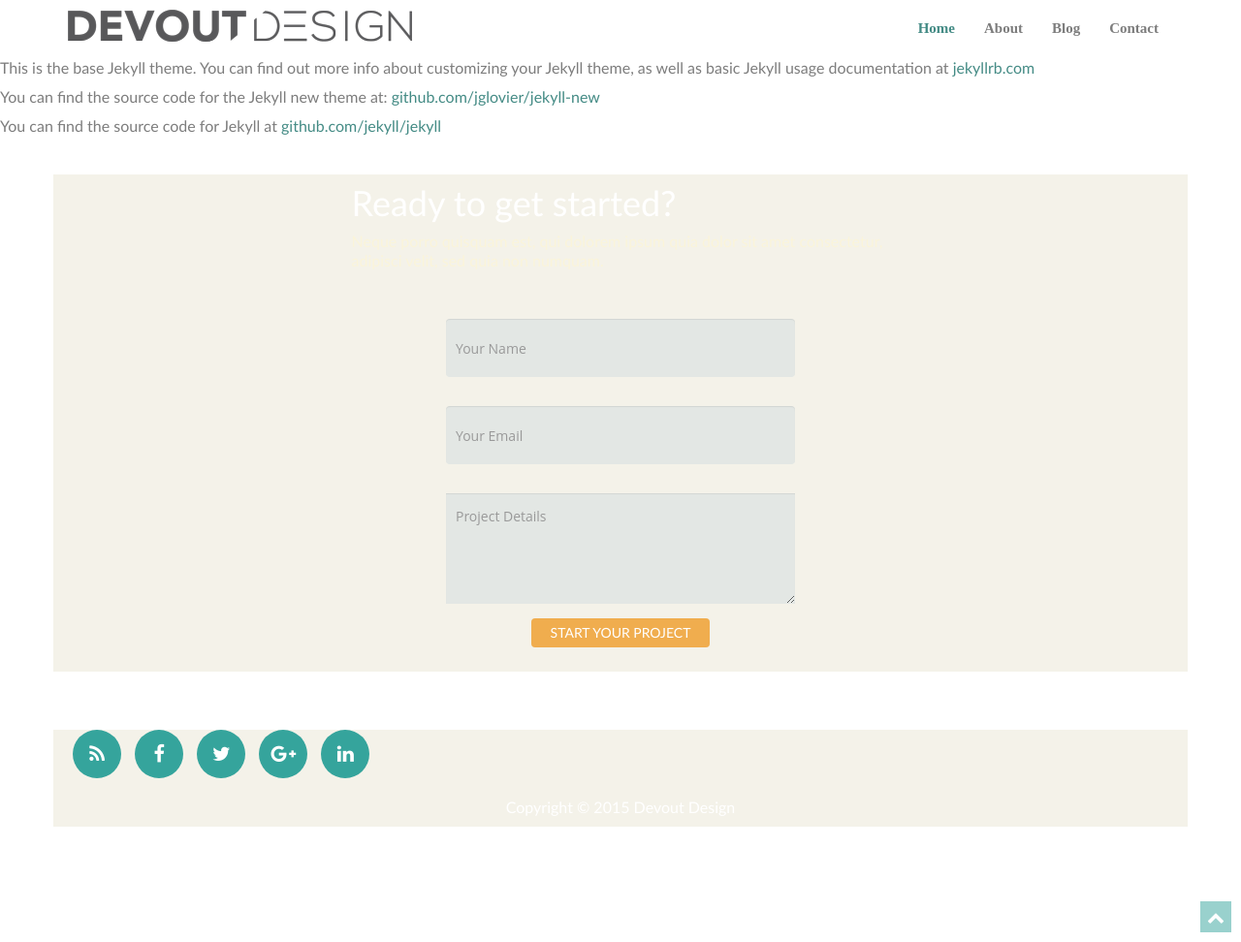
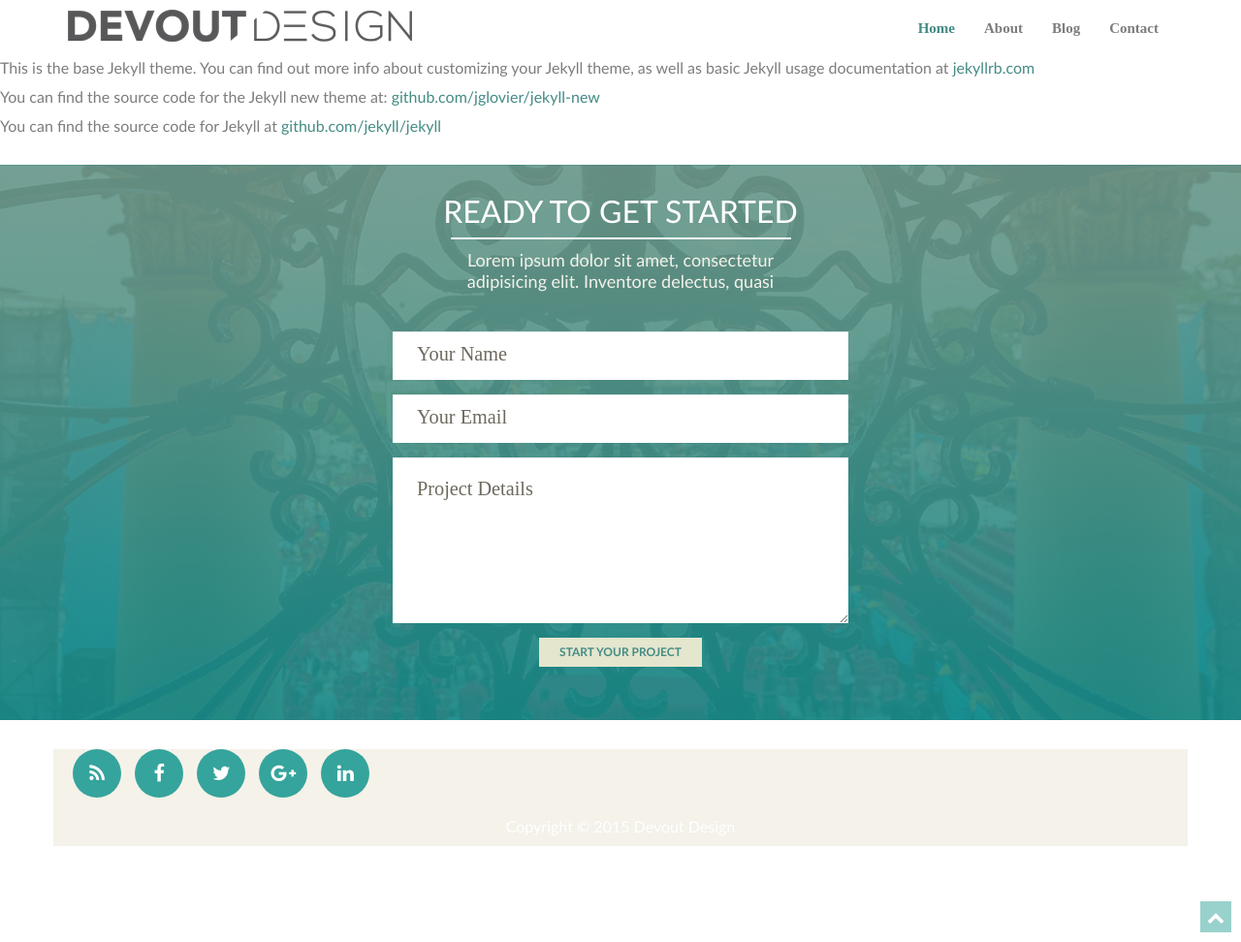
Before and after one commit to devoutdesign/devoutdesign.github.io, a Jekyll site: the page built from about.md, in a window 1280 px wide and 972 px high. Shown: the whole window at 97% size. Built offline with Jekyll 4.4.1, drawn with Linux system fonts in a browser that asks for light colours; nearby versions of some CDN libraries.

Commit message:
Contact section polish

```diff
--- a/_includes/contact.html
+++ b/_includes/contact.html
@@ -1,37 +1,37 @@
-<section id="section-contact" class="section appear clearfix">
+<section id="section-contact" class="section section-contact">
     <div class="container" id="contactForm">
-        <div class="row mar-bot40">
-            <div class="col-md-offset-3 col-md-6">
-                <div class="section-header">
-                    <h1 class="section-heading animated" data-animation="bounceInUp" id="formHeader">Ready to get started?</h1>
-                    <p class="formText">Neque porro quisquam est, qui dolorem ipsum quia dolor sit amet consectetur, adipisci velit, sed quia non numquam.</p>
+        <div class="row">
+            <div class="col-md-12">
+                <div class="title-wrapper">
+                    <h1 class="section-title">Ready to get started</h1>
+                    <p class="subheading">Lorem ipsum dolor sit amet, consectetur adipisicing elit. Inventore delectus, quasi</p>
                 </div>
             </div>
         </div>
         <div class="row">
-            <div class="col-md-4 col-md-offset-4">
+            <div class="col-md-5">
                 <div class="cform" id="contact-form">
                     <div id="sendmessage">
                         Your message has been sent. Thank you!
                     </div>
-                    <form action="contact/contact.php" method="post" role="form" class="contactForm">
+                    <form action="contact/contact.php" method="post" role="form" class="contact-form">
                         <div class="form-group">
                             <label class="sr-only" for="name">Your Name</label>
-                            <input type="text" name="name" class="form-control" id="name" placeholder="Your Name" data-rule="maxlen:4" data-msg="Please enter at least 4 chars" />
+                            <input type="text" name="name" class="form-control" id="name" placeholder="Your Name" data-rule="maxlen:4" data-msg="Please enter at least 4 chars" required />
                             <div class="validation"></div>
                         </div>
                         <div class="form-group">
                             <label class="sr-only" for="email">Your Email</label>
-                            <input type="email" class="form-control" name="email" id="email" placeholder="Your Email" data-rule="email" data-msg="Please enter a valid email" />
+                            <input type="email" class="form-control" name="email" id="email" placeholder="Your Email" data-rule="email" data-msg="Please enter a valid email" required />
                             <div class="validation"></div>
                         </div>
                         <div class="form-group">
                             <label class="sr-only" for="message">Project Details</label>
-                            <textarea class="form-control" name="message" rows="5" placeholder="Project Details" data-rule="required" data-msg="Please detail your project"></textarea>
+                            <textarea class="form-control" name="message" rows="5" placeholder="Project Details" data-rule="required" data-msg="Please detail your project" required></textarea>
                             <div class="validation"></div>
                         </div>
-                        <div id="submit">
-                            <button type="submit" class="btn btn-warning">START YOUR PROJECT</button>
+                        <div class="submit-btn-wrapper">
+                            <button type="submit" class="btn">START YOUR PROJECT</button>
                         </div>
                     </form>
                 </div>
--- a/assets/_sass/btn/_btn.scss
+++ b/assets/_sass/btn/_btn.scss
@@ -4,15 +4,25 @@
 .btn {
     padding: 8px 20px;
     line-height: 1;
+    border-radius: 0;
+    background-color: $tan;
+    text-transform: uppercase;
+    font-weight: 700;
+    font-size: .75em;
+    border-radius: 0;
+    color: $teal;
 }
 
 .btn-theme {
     background: #79CDC0;
 }
 
-.btn-theme:hover,.btn-theme:focus,.btn-theme:active{
+.btn-theme:hover,
+.btn-theme:focus,
+.btn-theme:active{
     background: #35A49C;
 }
+
 .btn-cta,.btn-cta.btn-lg {
     background: #35A49C;
     border-color: #79CDC0;
@@ -20,10 +30,6 @@
 
 .btn-cta:focus,.btn-cta:active{
    border-color: #35A49C;
-}
-
-.btn {
-    border: 0;
 }
 
 .btn.bold {
@@ -34,6 +40,7 @@
     color: #ffffff;
     border-bottom: 4px solid;
 }
+
 .btn-cta:hover {
     color: #ffffff;
 }
--- a/assets/_sass/contact/_contact.scss
+++ b/assets/_sass/contact/_contact.scss
@@ -1,91 +1,108 @@
+// =========================================================================
+//  Contact
+//==========================================================================
+.section-contact {
+    background-image: url(/assets/images/iron-image.png);
+    background-size: cover;
+    background-position: center;
 
-/*===========================
-  --- Contact ----
-=========================== */
-
-.validation {
-  color:#35A49C;
+    .container {
+        padding: 30px 0;
+        background-color: transparent;
     }
 
-.validation {
-    display:none;
-    margin: 0 0 20px;
-    font-weight:400;
-    font-size:13px;
+    .col-md-5 {
+        margin: 0 auto;
+        float: none;
     }
 
-#sendmessage {
-    border:1px solid #fff;
-    display:none;
-    text-align:center;
-    padding:15px 12px 15px;
-    margin:10px 0;
-    font-weight:600;
-    margin-bottom:30px;
+    .section-title {
+        color: $white;
+        font-size: 2em;
+        &:after {
+            width: 30%;
+            background-color: $white;
+        }
     }
 
-#sendmessage.show,.show  {
-    display:block;
+    .subheading {
+        max-width: 33%;
+        color: $cream;
+        font-size: 1.125em;
     }
 
-#contact-form {
+    .cform {
         position: relative;
         z-index: 999;
     }
 
-#contact-form input[type=text],#contact-form input[type=email], .contactForm textarea {
+    // Placeholder text styles
+    ::-webkit-input-placeholder {
+        font-family: $serif;
+        font-size: 1.125em;
+        color: $brown;
+    }
+    :-moz-placeholder {
+        font-family: $serif;
+        font-size: 1.125em;
+        color: $brown;
+    }
+    ::-moz-placeholder {
+        font-family: $serif;
+        font-size: 1.125em;
+        color: $brown;
+    }
+    :-ms-input-placeholder {
+        font-family: $serif;
+        font-size: 1.125em;
+        color: $brown;
+    }
+
+    #contact-form input[type=text],
+    #contact-form input[type=email] {
+        margin-bottom: 15px;
+    }
+
+    #contact-form input[type=text],
+    #contact-form input[type=email],
+    #contactForm textarea {
         width: 100%;
-    background: rgba(227, 231, 228, 1);
-    font-family: 'Open Sans', sans serif;
+        background: $white;
+        color: $dark-gray;
+        font-family: $serif;
         border: 0;
-    font-size:14px;
+        border-radius: 0;
+        font-size: 1.125em;
         text-align: left;
         vertical-align: middle;
-    padding:0 10px;
+        padding: 25px;
     }
-#contact-form input[type=text]:focus,#contact-form input[type=email]:focus, .contactForm textarea:focus {
-    background: rgba(101, 106, 100, 1);
-    color: #eff1ef;
+
+    #contact-form input[type=text]:focus,
+    #contact-form input[type=email]:focus,
+    #contactForm textarea:focus {
+        background-color: darken($white, 15%);
         box-shadow: none;
-    -moz-box-shadow: none;
-    -webkit-box-shadow: none;
         transition: background 0.25 ease-in;
         -moz-transition: background 0.25 ease-in;
         -webkit-transition: background 0.25 ease-in;
     }
-#contact-form input[type=text],#contact-form input[type=email] {
-    height: 60px;
-    margin-bottom:30px;
+
+
+    #contact-form input[type=submit]:hover,
+    #contact-form input[type=submit]:active {
+        background: $dark-gray !important;
     }
-#contact-form input[type=submit] {
-    color: #fff;
-    width: 185px;
-    height: 60px;
-    text-shadow: none;
-    font-size: 14px;
-    padding:0.5em;
-    letter-spacing: 0.05em;
-    margin: 0 0 20px 0;
-    display: block;
-    border: 0;
-    text-transform: none;
-    border-radius: 0;
-    -moz-border-radius: 0;
-    -webkit-border-radius: 0;
-    box-shadow: none;
-    -moz-box-shadow: none;
-    -webkit-box-shadow: none;
-}
-#contact-form input[type=submit]:hover, #contact-form input[type=submit]:active {
-    background: #43413e !important;
-}
+
     #contact-form textarea {
         padding-top: 1em;
     }
 
+    .submit-btn-wrapper {
+        text-align: center;
+    }
+
     textarea.form-control {
-  -webkit-border-radius: 0;
-     -moz-border-radius: 0;
         border-radius: 0;
     }
 
@@ -96,28 +113,40 @@ div.cform-response-output {
         margin-top: 0.5em !important;
         padding: 0.5em !important;
         border-radius: 4px;
-    -moz-border-radius: 4px;
-    -webkit-border-radius: 4px;
     }
+
+    .validation {
+        color: $teal;
+    }
+
+    .validation {
+        display: none;
+        margin: 0 0 20px;
+        font-size: .75em;
+    }
+
+    #sendmessage {
+        border: 1px solid $white;
+        display: none;
+        text-align: center;
+        padding: 15px 12px 15px;
+        margin: 10px 0;
+        font-weight: 600;
+        margin-bottom: 30px;
+    }
+
+    #sendmessage.show,.show  {
+        display: block;
+    }
+
     .cform-not-valid-tip {
         color: #888;
         border: 1px dotted #ad3729 !important;
         width: 100% !important;
         left: 0 !important;
         padding: 0.5em !important;
-    font-family: 'Open Sans', sans-serif;
+        font-family: $serif;
         box-sizing: border-box;
-    -moz-box-sizing: border-box;
-    -webkit-box-sizing: border-box;
         border-radius: 4px;
-    -moz-border-radius: 4px;
-    -webkit-border-radius: 4px;
     }
-
-#submit {
-    text-align: center;
 }
-
-#formHeader {
-    color: #fff;
-}
--- a/assets/_sass/featured/_featured.scss
+++ b/assets/_sass/featured/_featured.scss
@@ -35,12 +35,6 @@
 }
 
 .featured .btn {
-    background-color: $tan;
-    text-transform: uppercase;
-    font-weight: 700;
-    font-size: .75em;
-    border-radius: 0;
-    color: $teal;
     &:after {
         content: "";
         display: block;
@@ -50,6 +44,9 @@
         position: absolute;
         top: 50%;
         z-index: -1;
+    }
+    &:hover {
+        color: $dark-gray;
     }
 }
 
--- a/index.html
+++ b/index.html
@@ -10,7 +10,7 @@ layout: default
                     <h1 class="slogan">Beautifully Designed. Devoutly Catholic.</h1>
                     <h2 class="slogansub">Authentically Catholic Apps and Websites</h2>
                     <div class="btn-wrap">
-                        <button type="button" class="btn btn-default" id="learnMore"><a href="#section-services">Learn More</a></button>
+                        <button type="button" class="btn" id="learnMore"><a href="#section-services">Learn More</a></button>
                     </div>
                 </div>
             </div>
```
Lines whose indentation alone changed are shown as unchanged.
